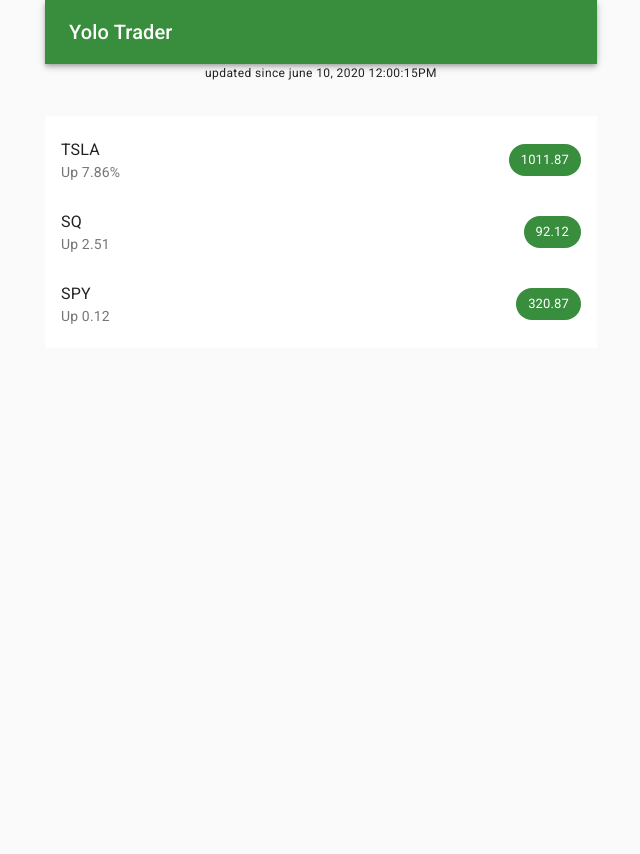
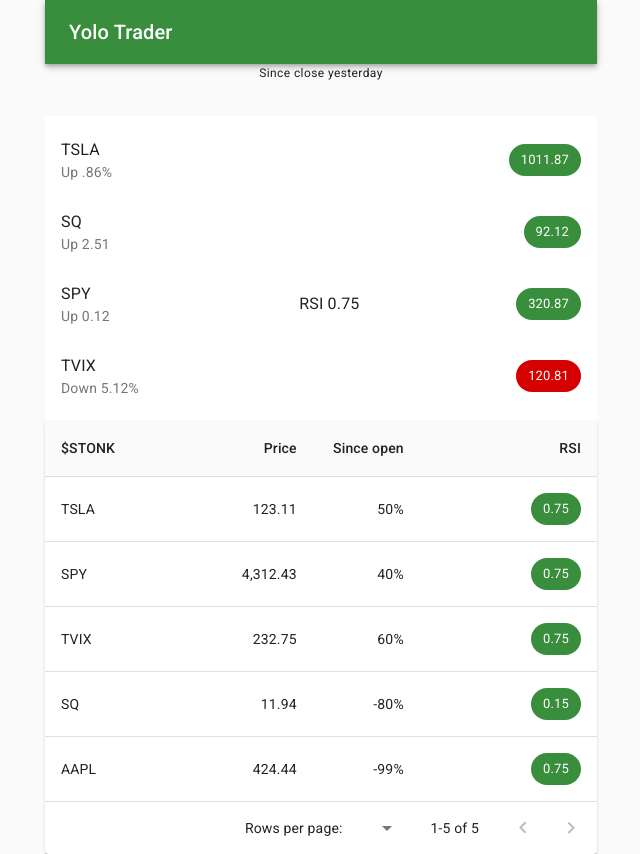
Before and after one commit to esemeniuc/doshTrade, a React (Create React App) app in the folder client/: page /dashboard in a window 1280 px wide. Shown: the whole page, without its empty margins (319-959 px from the left). Before the commit the page ends 800 px from the top, so only its background shows below. Built offline with nearby package versions, Linux system fonts and the light colour scheme; what @apollo/link-context would draw is missing.

Commit message:
add table example

```diff
--- a/client/src/components/StockListView.tsx
+++ b/client/src/components/StockListView.tsx
@@ -12,6 +12,14 @@
     ListItemText,
     Paper, Toolbar, Typography
 } from "@material-ui/core";
+
+import Table from '@material-ui/core/Table';
+import TableBody from '@material-ui/core/TableBody';
+import TableCell from '@material-ui/core/TableCell';
+import TableContainer from '@material-ui/core/TableContainer';
+import TableHead from '@material-ui/core/TableHead';
+import TablePagination from '@material-ui/core/TablePagination';
+import TableRow from '@material-ui/core/TableRow';
 
 const useStyles = makeStyles((theme: Theme) =>
     createStyles({
@@ -29,6 +37,130 @@
     }),
 );
 
+interface Column {
+    id: 'name' | 'code' | 'population' | 'size' | 'rsi';
+    label: string;
+    minWidth?: number;
+    align?: 'right';
+    format?: (value: number) => string;
+}
+
+const columns: Column[] = [
+    { id: 'name', label: '$STONK', minWidth: 170 },
+    {
+        id: 'population',
+        label: 'Price',
+        minWidth: 70,
+        align: 'right',
+        format: (value: number) => value.toLocaleString('en-US'),
+    },
+    {
+        id: 'size',
+        label: 'Since open',
+        minWidth: 70,
+        align: 'right',
+    },
+    {
+        id: 'rsi',
+        label: 'RSI',
+        minWidth: 170,
+        align: 'right',
+        format: (value: number) => value.toFixed(2),
+    },
+];
+
+interface Data {
+    name: string;
+    code: string;
+    population: number;
+    size: string;
+    rsi: string;
+}
+
+function createData(name: string, code: string, population: number, size: string, rsi: string): Data {
+    return { name, code, population, size, rsi };
+}
+
+const rows = [
+    createData('TSLA', 'IN', 123.11, "50%", "0.75"),
+    createData('SPY', 'CN', 4312.43, "40%", "0.75"),
+    createData('TVIX', 'IT', 232.75, "60%", "0.75"),
+    createData('SQ', 'US', 11.94, "-80%", "0.15"),
+    createData('AAPL', 'CA', 424.44, "-99%", "0.75"),
+];
+
+
+function StickyHeadTable() {
+    const classes = useStyles();
+    const [page, setPage] = React.useState(0);
+    const [rowsPerPage, setRowsPerPage] = React.useState(5);
+
+    const handleChangePage = (event: unknown, newPage: number) => {
+        setPage(newPage);
+    };
+
+    const handleChangeRowsPerPage = (event: React.ChangeEvent<HTMLInputElement>) => {
+        setRowsPerPage(+event.target.value);
+        setPage(0);
+    };
+
+    return (
+        <Paper className={classes.root}>
+            <TableContainer>
+                <Table stickyHeader aria-label="sticky table">
+                    <TableHead>
+                        <TableRow>
+                            {columns.map((column) => (
+                                <TableCell
+                                    key={column.id}
+                                    align={column.align}
+                                    style={{ minWidth: column.minWidth }}
+                                >
+                                    {column.label}
+                                </TableCell>
+                            ))}
+                        </TableRow>
+                    </TableHead>
+                    <TableBody>
+                        {rows.slice(page * rowsPerPage, page * rowsPerPage + rowsPerPage).map((row) => {
+                            return (
+                                <TableRow hover role="checkbox" tabIndex={-1} key={row.code}>
+                                    {columns.map((column) => {
+                                        const value = row[column.id];
+                                        if (column.id === 'rsi') {
+                                            return (
+                                                <TableCell key={column.id} align={column.align}>
+                                                    <Chip label={`${value}`} color='primary'/>
+                                                </TableCell>
+                                            );
+                                        } else {
+                                            return (
+                                                <TableCell key={column.id} align={column.align}>
+                                                    {column.format && typeof value === 'number' ? column.format(value) : value}
+                                                </TableCell>
+                                            );
+                                        }
+                                    })}
+                                </TableRow>
+                            );
+                        })}
+                    </TableBody>
+                </Table>
+            </TableContainer>
+            <TablePagination
+                rowsPerPageOptions={[10, 25, 100]}
+                component="div"
+                count={rows.length}
+                rowsPerPage={rowsPerPage}
+                page={page}
+                onChangePage={handleChangePage}
+                onChangeRowsPerPage={handleChangeRowsPerPage}
+            />
+        </Paper>
+    );
+}
+
+
 function StockListView() {
     const classes = useStyles();
 
@@ -44,12 +176,12 @@
                 </AppBar>
                     <Typography variant="caption" >
                         <Box textAlign="center" >
-                            updated since june 10, 2020 12:00:15PM
+                            Since close yesterday
                         </Box>
                     </Typography>
                     <List className={classes.list}>
                         <ListItem button>
-                            <ListItemText id='{1}' primary='TSLA' secondary='Up 7.86%'/>
+                            <ListItemText id='{1}' primary='TSLA' secondary='Up .86%'/>
                             <ListItemSecondaryAction>
                                 <Chip label="1011.87" color='primary'/>
                             </ListItemSecondaryAction>
@@ -64,16 +196,27 @@
 
                         <ListItem button>
                             <ListItemText id='{3}' primary='SPY' secondary='Up 0.12'/>
+                            <ListItemText id='{3}' primary='RSI 0.75' color={'text.secondary'}/>
                             <ListItemSecondaryAction>
                                 <Chip label="320.87" color='primary'/>
                             </ListItemSecondaryAction>
                         </ListItem>
 
+                        <ListItem button>
+                            <ListItemText id='{3}' primary='TVIX' secondary='Down 5.12%'/>
+                            <ListItemSecondaryAction>
+                                <Chip label="120.81" color='secondary'/>
+                            </ListItemSecondaryAction>
+                        </ListItem>
+
 
                     </List>
+                <StickyHeadTable></StickyHeadTable>
             </Container>
         </div>
     );
 }
 
+
+
 export default StockListView;
```
